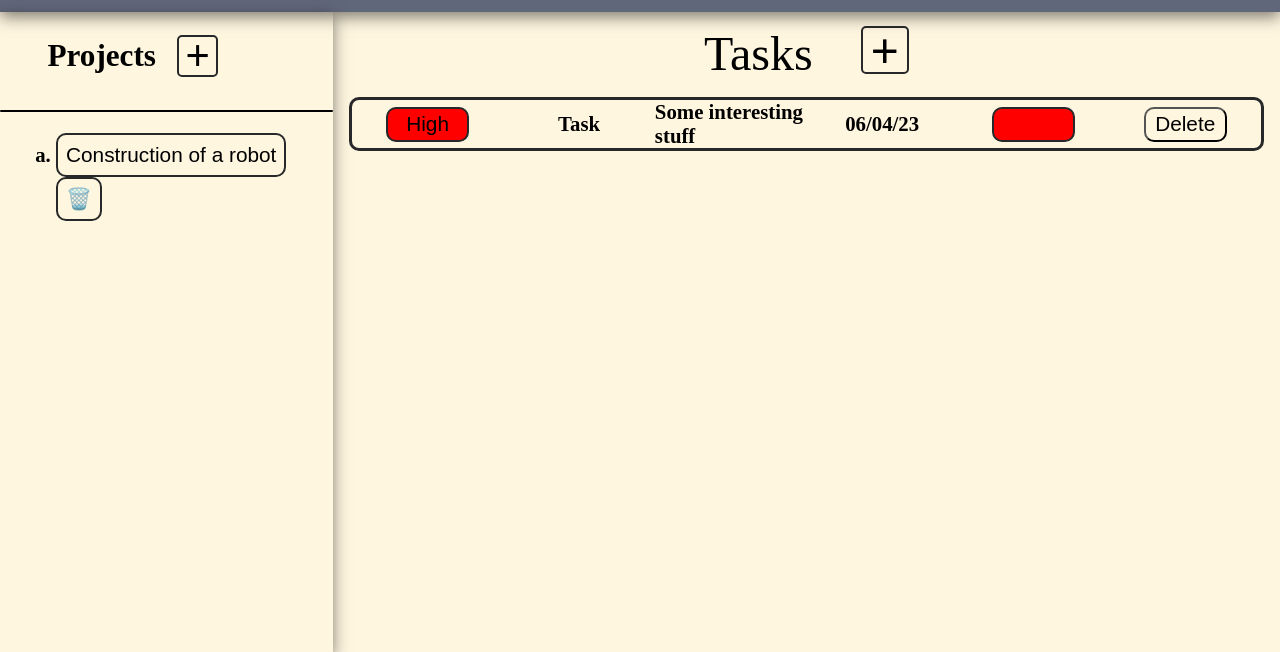
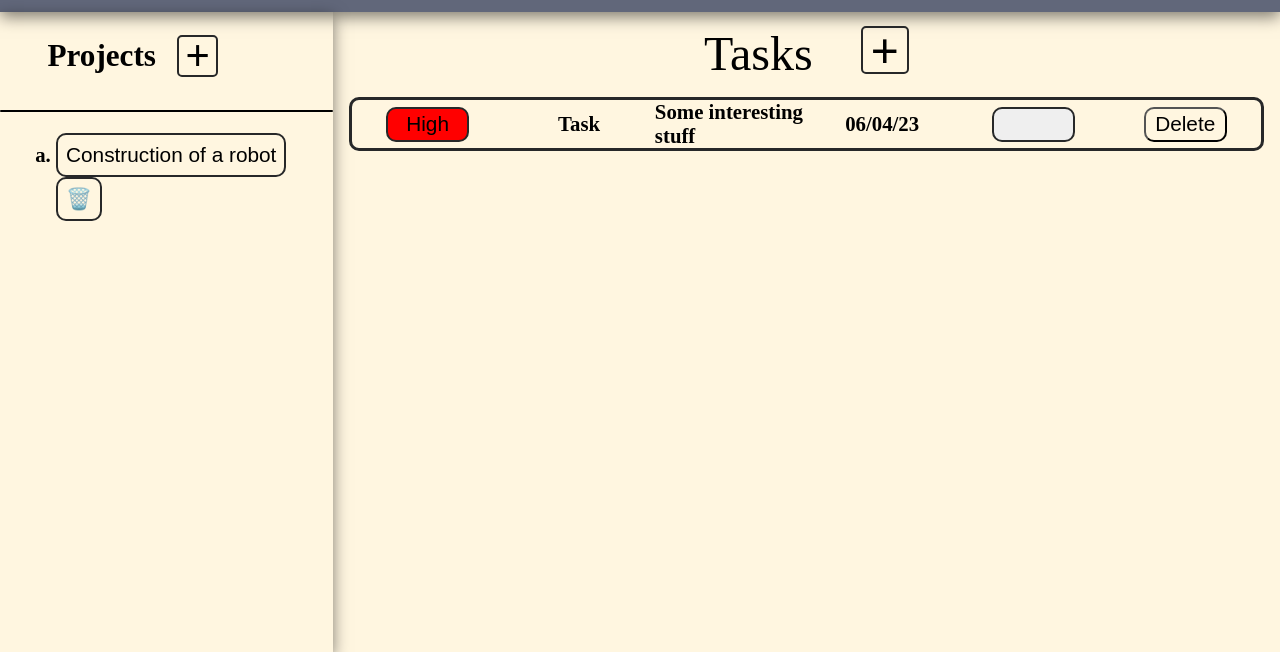
Before and after one commit to baldx/todo-listVM, a website built with webpack: page dist/index.html in a window 1280 px wide. Shown: the part 148-800 px from the top of the page. Built offline with nearby package versions, Linux system fonts and the light colour scheme; files whose address does not match are found by name.

Commit message:
remove set class

```diff
--- a/dist/index.html
+++ b/dist/index.html
@@ -40,7 +40,7 @@
                     <div class="title">Task</div>
                     <div class="description">Some interesting stuff</div>
                     <div class="due">06/04/23</div>
-                    <button class="check UnDone">Undone</button>
+                    <button class="check">Undone</button>
                     <button class="delete-task">Delete</button>
                 </div>
             </div>
```
